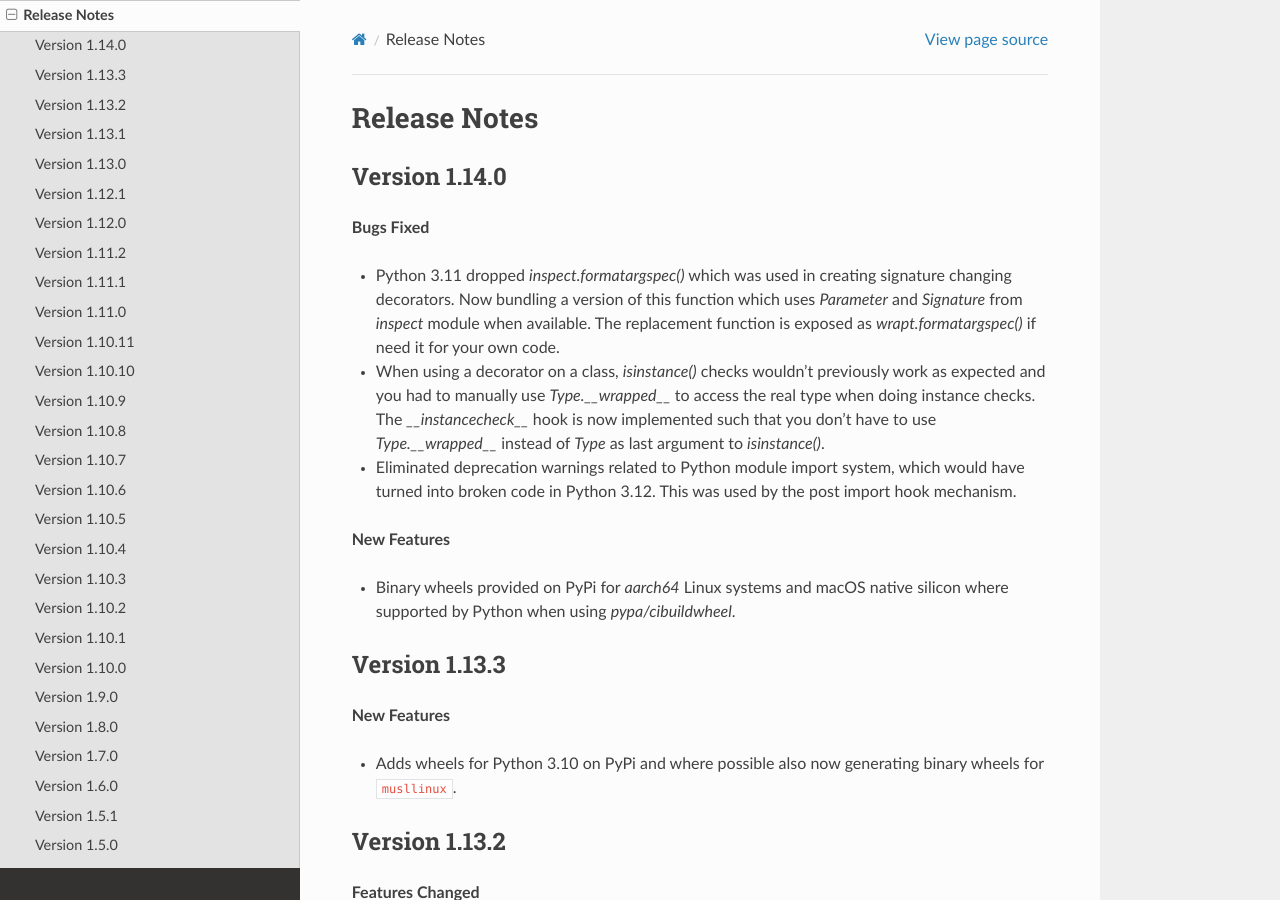
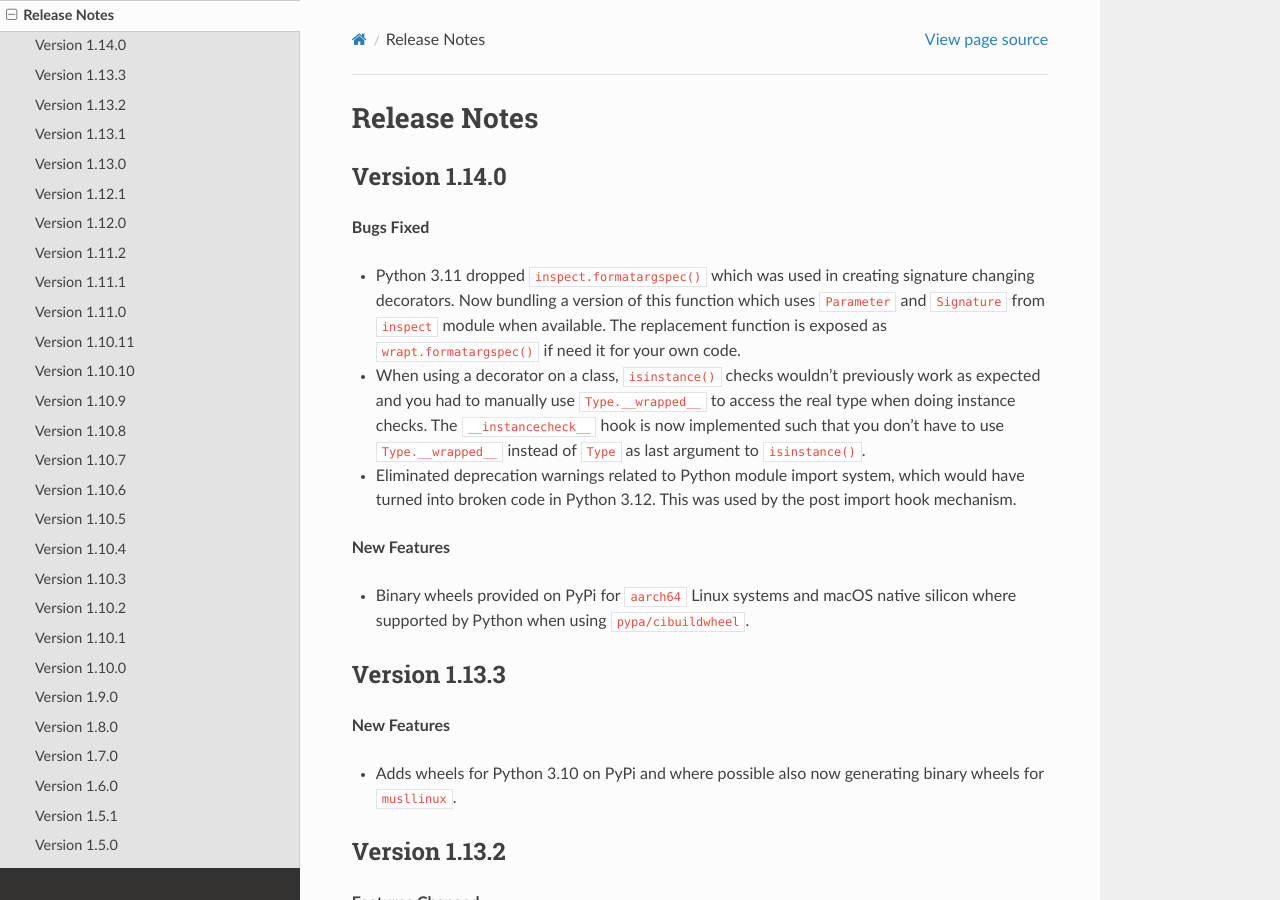
Before and after one commit to GrahamDumpleton/wrapt, a Sphinx documentation site: the page built from docs/changes.rst, in a window 1280 px wide and 900 px high. Built offline with Sphinx 7.4.7 and the Read the Docs theme 2.0.0, drawn with Linux system fonts in a browser that asks for light colours.

Commit message:
Fix change notes formatting.

```diff
--- a/docs/changes.rst
+++ b/docs/changes.rst
@@ -6,17 +6,17 @@ Version 1.14.0
 
 **Bugs Fixed**
 
-* Python 3.11 dropped `inspect.formatargspec()` which was used in creating
+* Python 3.11 dropped ``inspect.formatargspec()`` which was used in creating
   signature changing decorators. Now bundling a version of this function
-  which uses `Parameter` and `Signature` from `inspect` module when available.
-  The replacement function is exposed as `wrapt.formatargspec()` if need it
-  for your own code.
+  which uses ``Parameter`` and ``Signature`` from ``inspect`` module when
+  available. The replacement function is exposed as ``wrapt.formatargspec()``
+  if need it for your own code.
 
-* When using a decorator on a class, `isinstance()` checks wouldn't previously
-  work as expected and you had to manually use `Type.__wrapped__` to access
-  the real type when doing instance checks. The `__instancecheck__` hook is now
-  implemented such that you don't have to use `Type.__wrapped__` instead of
-  `Type` as last argument to `isinstance()`.
+* When using a decorator on a class, ``isinstance()`` checks wouldn't previously
+  work as expected and you had to manually use ``Type.__wrapped__`` to access
+  the real type when doing instance checks. The ``__instancecheck__`` hook is
+  now implemented such that you don't have to use ``Type.__wrapped__`` instead
+  of ``Type`` as last argument to ``isinstance()``.
 
 * Eliminated deprecation warnings related to Python module import system, which
   would have turned into broken code in Python 3.12. This was used by the post
@@ -24,8 +24,8 @@ Version 1.14.0
 
 **New Features**
 
-* Binary wheels provided on PyPi for `aarch64` Linux systems and macOS
-  native silicon where supported by Python when using `pypa/cibuildwheel`.
+* Binary wheels provided on PyPi for ``aarch64`` Linux systems and macOS
+  native silicon where supported by Python when using ``pypa/cibuildwheel``.
 
 Version 1.13.3
 --------------
```
